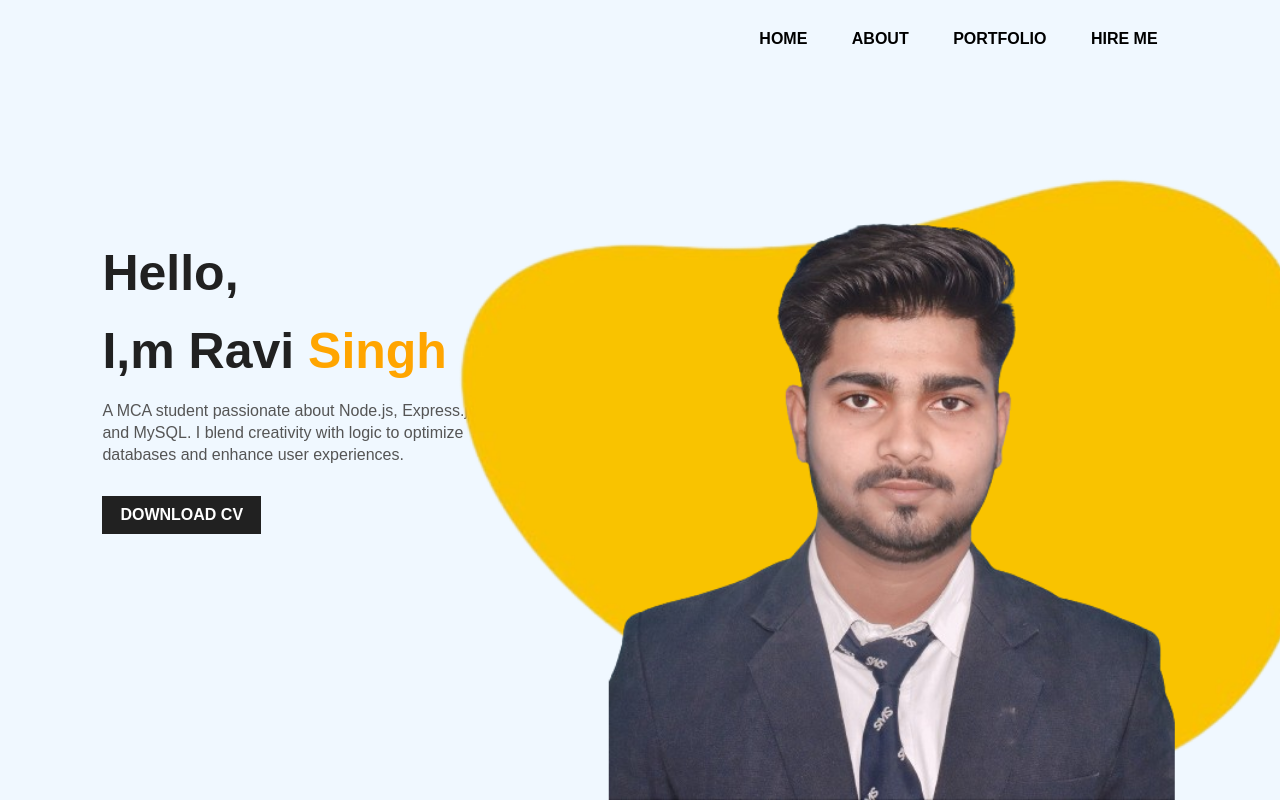
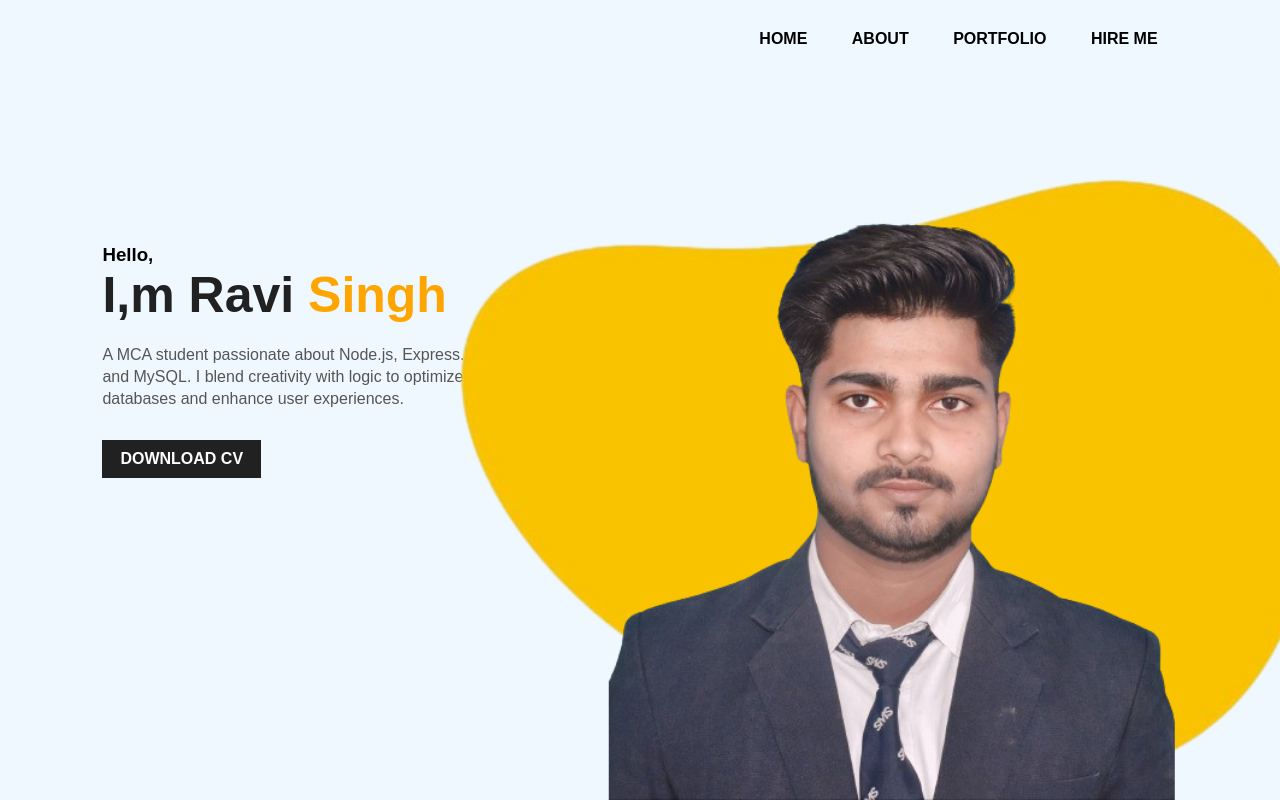
Before and after one commit to ravisingh6565/My_resume, a plain HTML site: page index.html in a window 1280 px wide. Shown: the top 800 px of the page. Drawn offline with Linux system fonts and the light colour scheme.

Commit message:
Update index.html

```diff
--- a/index.html
+++ b/index.html
@@ -18,7 +18,7 @@
             </ul>
         </nav>
         <div class="date1">
-            <h1>Hello,</h1>
+            <h3>Hello,</h3>
             <h1>I,m Ravi <span>Singh</span></h1>
             <p> A MCA student passionate about Node.js, Express.js
                 <br>and MySQL. I blend creativity with logic to optimize
```
